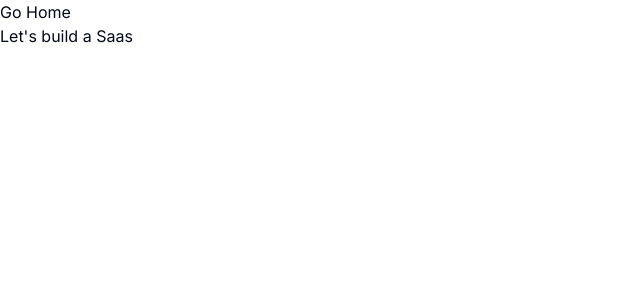
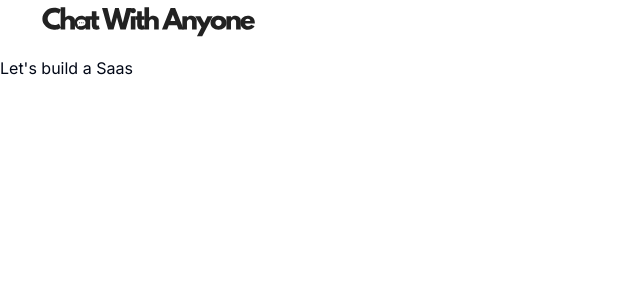
Before and after one commit to prathameshjchavan/translation-saas, a Next.js app: page / in a window 1280 px wide. Shown: the top 300 px of the page, without its empty margins (0-640 px from the left). Built offline with nearby package versions, Linux system fonts and the light colour scheme.

Commit message:
added logo in aspect ratio

```diff
--- a/components/Logo.tsx
+++ b/components/Logo.tsx
@@ -1,7 +1,26 @@
 import Link from "next/link";
+import { AspectRatio } from "./ui/aspect-ratio";
+import Image from "next/image";
+import LogoImage from "@logos/black.svg";
 
 const Logo = () => {
-	return <Link href="/">Go Home</Link>;
+	return (
+		<Link href="/" prefetch={false} className="overflow-hidden">
+			<div className="flex items-center w-72 h-14">
+				<AspectRatio
+					ratio={16 / 9}
+					className="flex items-center justify-center"
+				>
+					<Image
+						priority
+						src={LogoImage}
+						alt="logo"
+						className="dark:filter dark:invert"
+					/>
+				</AspectRatio>
+			</div>
+		</Link>
+	);
 };
 
 export default Logo;
--- /dev/null
+++ b/components/ui/aspect-ratio.tsx
@@ -0,0 +1,7 @@
+"use client"
+
+import * as AspectRatioPrimitive from "@radix-ui/react-aspect-ratio"
+
+const AspectRatio = AspectRatioPrimitive.Root
+
+export { AspectRatio }
--- a/package.json
+++ b/package.json
@@ -9,6 +9,8 @@
     "lint": "next lint"
   },
   "dependencies": {
+    "@radix-ui/react-aspect-ratio": "^1.0.3",
+    "@radix-ui/react-slot": "^1.0.2",
     "class-variance-authority": "^0.7.0",
     "clsx": "^2.0.0",
     "lucide-react": "^0.288.0",
```
Also changed, not shown: images/logos/black.svg (added), 1 other file (tests, documents, lock files or other folders).
